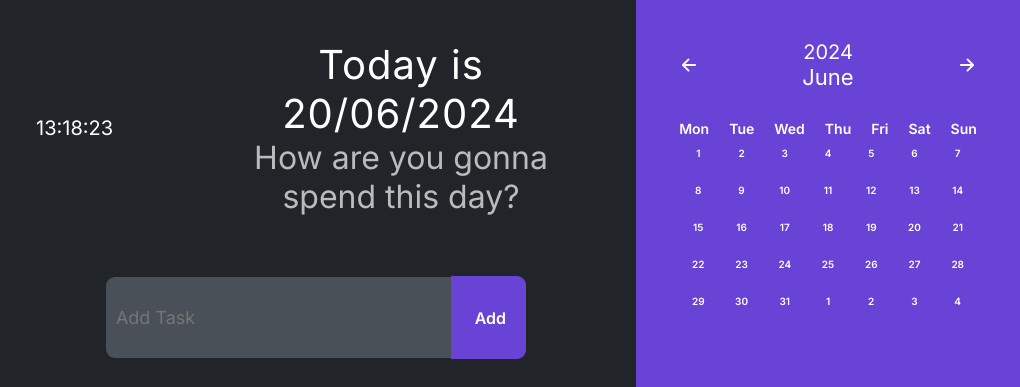
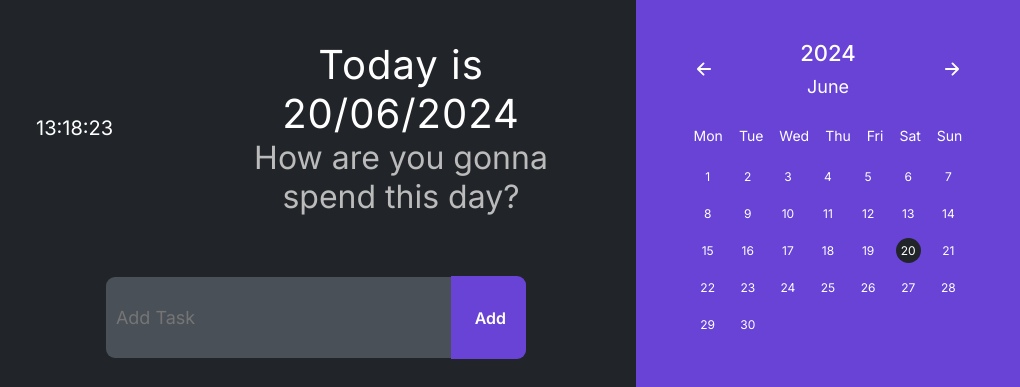
Before and after one commit to Khuba001/ADHD-TodoList, a plain HTML site: page index.html in a window 1280 px wide. Shown: the top 387 px of the page, 260-1280 px from the left. Drawn offline with nearby package versions, Linux system fonts and the light colour scheme.

Commit message:
fixing calendar

```diff
--- a/css/style.css
+++ b/css/style.css
@@ -153,11 +153,13 @@ body {
 }
 .calendar-date {
   text-align: center;
-  font-size: 2rem;
+  font-size: 2.2rem;
+  margin-bottom: 1rem;
+  font-weight: 500;
 }
 .calendar-month {
   text-align: center;
-  font-size: 2.2rem;
+  font-size: 1.8rem;
 }
 .icon-left,
 .icon-right {
@@ -173,27 +175,30 @@ body {
   right: 0;
   /* transform: translateX(25%); */
 }
-
 .calendar-weekdays {
   display: flex;
+  gap: 1.6rem;
+  font-size: 1.4rem;
   align-items: center;
-  gap: 2rem;
-  font-size: 1.4rem;
-  font-weight: 600;
+  justify-content: center;
+  text-align: center;
+  margin-bottom: 2rem;
 }
 .dates {
   display: grid;
   grid-template-columns: repeat(7, 1fr);
-  gap: 5px;
+  align-items: center;
+
   justify-items: center;
+  font-size: 1.2rem;
+  gap: 1.2rem;
 }
 .date {
-  display: flex;
-  align-items: center;
-  justify-content: center;
-  text-align: center;
-  padding: 10px;
   cursor: pointer;
-  margin: auto;
-  font-weight: 600;
+  padding: 0.5rem;
 }
+
+.active {
+  background-color: #212529;
+  border-radius: 50%;
+}
--- a/script.js
+++ b/script.js
@@ -18,7 +18,7 @@ const datesElement = document.querySelector(".dates");
 const prevBtn = document.querySelector(".icon-left");
 const nextBtn = document.querySelector(".icon-right");
 
-let now;
+let now = new Date();
 
 const addTask = function () {
   const taskName = inputTask.value;
@@ -63,6 +63,7 @@ const currentDateDisplay = function () {
   dateCurrent.textContent = `${day}/${month}/${year}`;
   timeCurrent.textContent = `${hour}:${minute}:${seconds}`;
 };
+
 let beignDragged;
 
 taskList.addEventListener("dragstart", (e) => {
@@ -86,7 +87,7 @@ leftSide.addEventListener("drop", (e) => {
 
 rightSide.addEventListener("dragover", (e) => e.preventDefault());
 
-rightSide.addEventListener("drop", function () {
+rightSide.addEventListener("drop", function (e) {
   e.preventDefault();
   if (beignDragged) {
     beignDragged.remove();
@@ -95,22 +96,15 @@ rightSide.addEventListener("drop", function () {
 });
 
 currentDateDisplay();
-
 setInterval(currentDateDisplay, 1000);
 
 // CALENDAR FUNCTIONS
 
 const updateCalendar = function () {
   now = new Date();
-  const month = now.getMonth() + 1;
+  const month = now.getMonth();
   const year = now.getFullYear();
-
-  const firstDay = new Date(year, month, 0);
-  const lastDay = new Date(year, month + 1, 0);
-  const totalDays = lastDay.getDate();
-  const firstDayIndex = firstDay.getDay();
-  const lastDayIndex = lastDay.getDay();
-
+  const day = now.getDate();
   const monthString = now.toLocaleDateString("default", {
     month: "long",
   });
@@ -119,35 +113,20 @@ const updateCalendar = function () {
     year: "numeric",
   });
 
+  const firstDay = new Date(year, month, 1);
+  const lastDay = new Date(year, month + 1, 0);
+  const firstDayIndex = firstDay.getDate();
+  const lastDayIndex = lastDay.getDate();
+
+  calendarYear.textContent = yearString;
   calendarMonth.textContent = monthString;
-  calendarYear.textContent = yearString;
 
-  let datesHTML = "";
-  for (let i = firstDayIndex; i > 0; i--) {
-    const prevDate = new Date(year, month, 0 - i + 1);
-    datesHTML += `<div class="date inactive">${prevDate.getDate()}</div>`;
+  for (let i = firstDayIndex; i <= lastDayIndex; i++) {
+    datesElement.innerHTML +=
+      i === day
+        ? `<div class='date active'>${i}</div>`
+        : `<div class='date inactive'>${i}</div>`;
   }
-  for (let i = 1; i <= totalDays; i++) {
-    const date = new Date(year, month, i);
-    const activeClass =
-      date.toDateString() === new Date().toDateString ? "active" : "";
-    datesHTML += `<div class="date ${activeClass}">${i}</div>`;
-  }
-  for (let i = 1; i <= 7 - lastDayIndex; i++) {
-    const nextDate = new Date(year, month + 1, i);
-    datesHTML += `<div class='date inactive'>${nextDate.getDate()}</div>`;
-  }
-  datesElement.innerHTML = datesHTML;
 };
 
-prevBtn.addEventListener("click", () => {
-  now.setMonth(now.getMonth() - 1);
-  updateCalendar();
-});
-
-nextBtn.addEventListener("click", () => {
-  now.setMonth(now.getMonth() + 1);
-  updateCalendar();
-});
-
 updateCalendar();
```
